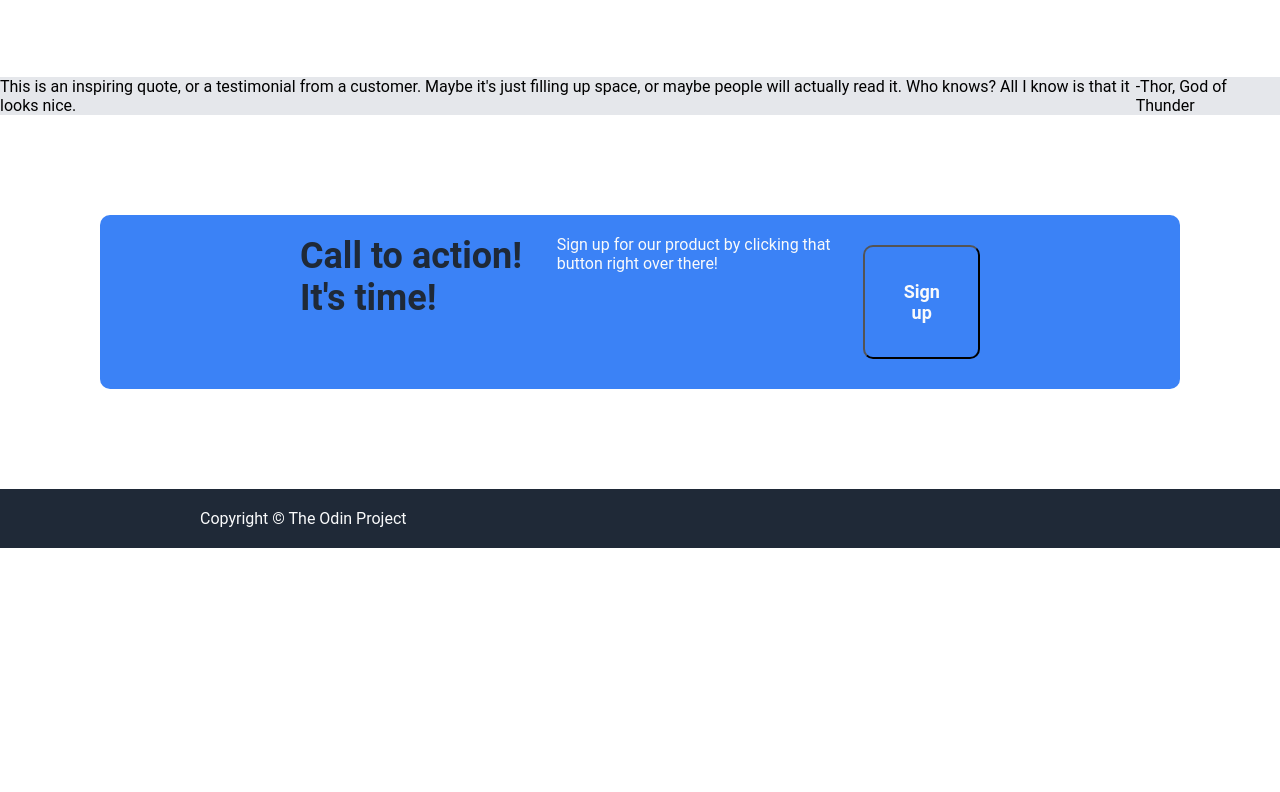
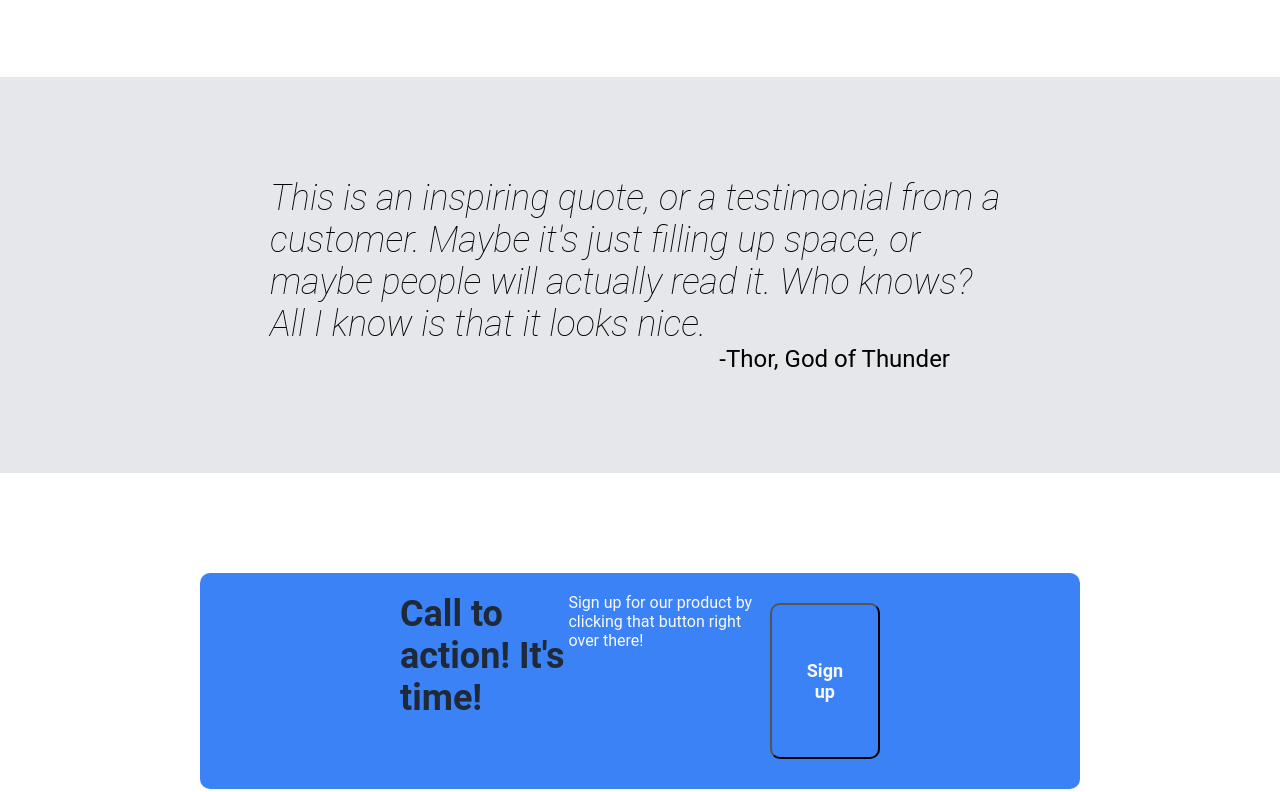
Before and after one commit to ElizabethAndriano/landing-page, a plain HTML site: page index.html in a window 1280 px wide. Shown: the part 927-1719 px from the top of the page. Before the commit the page ends 1475 px from the top, so only its background shows below. Drawn offline with Linux system fonts and the light colour scheme.

Commit message:
Style quote

```diff
--- a/index.html
+++ b/index.html
@@ -47,11 +47,11 @@
             </div>
         </div>
         <div class="quote">
-            <p>This is an inspiring quote, or a testimonial from a customer. Maybe
+            <p><em>This is an inspiring quote, or a testimonial from a customer. Maybe
                 it's just filling up space, or maybe people will actually read it.
-                Who knows? All I know is that it looks nice.
+                Who knows? All I know is that it looks nice.</em>
             </p>
-            <p>-Thor, God of Thunder</p>
+            <p class="author">-Thor, God of Thunder</p>
         </div>
         <div class="call-action">
             <div>
--- a/styles.css
+++ b/styles.css
@@ -82,14 +82,24 @@ h2 {
     padding: 20px;
 }
 
-
 .quote {
     background-color: #E5E7EB;
+    padding: 100px 270px;
+    font-size: 36px;
+    font-weight: lighter;
+    display: block;
+}
+
+.author {
+    font-size: 24px;
+    font-weight: normal;
+    text-align: right;
+    padding-right: 60px;
 }
 
 .call-action {
     background-color: #3B82F6;
-    margin: 100px;
+    margin: 100px 200px;
     border-radius: 10px;
 }
 
```
